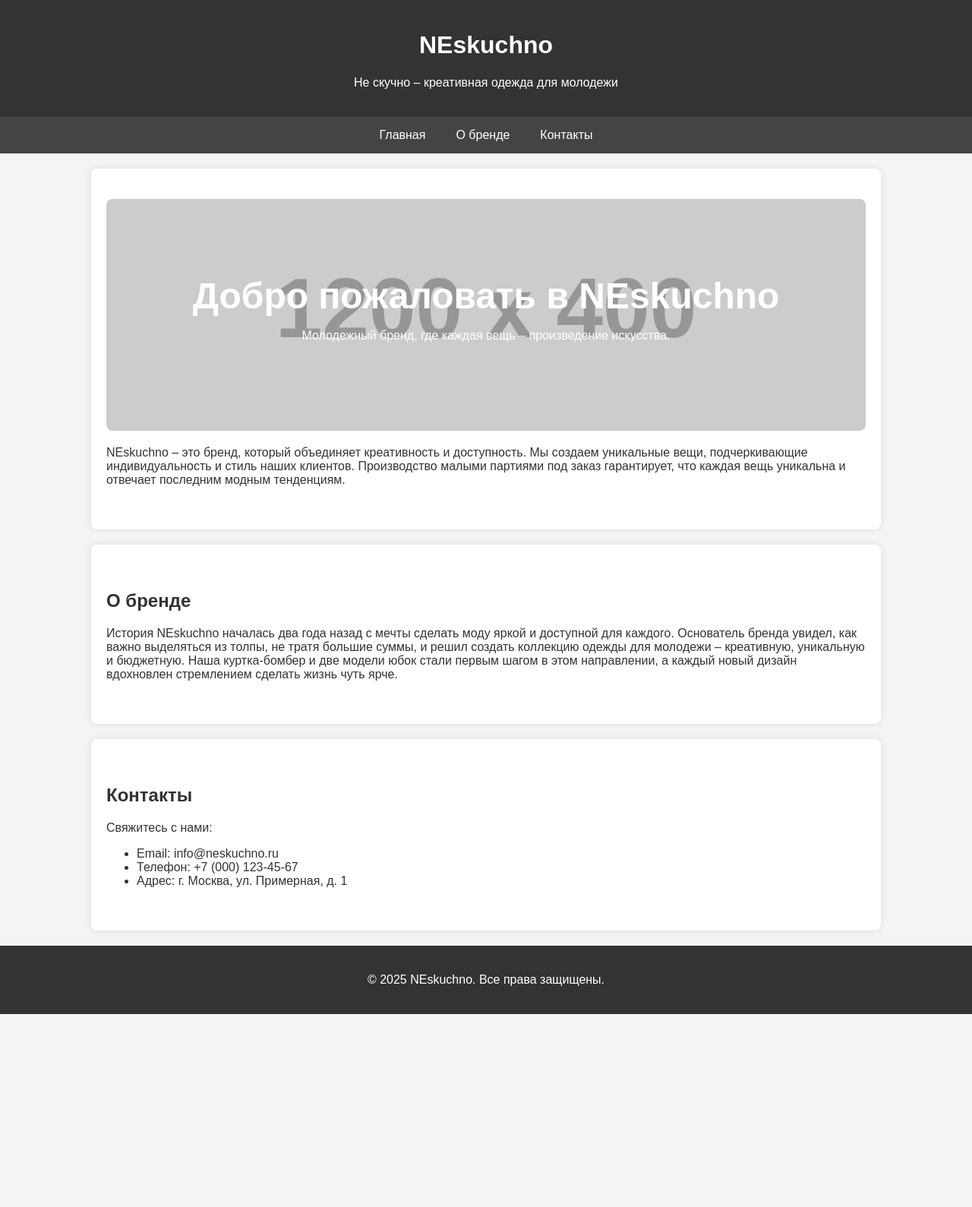
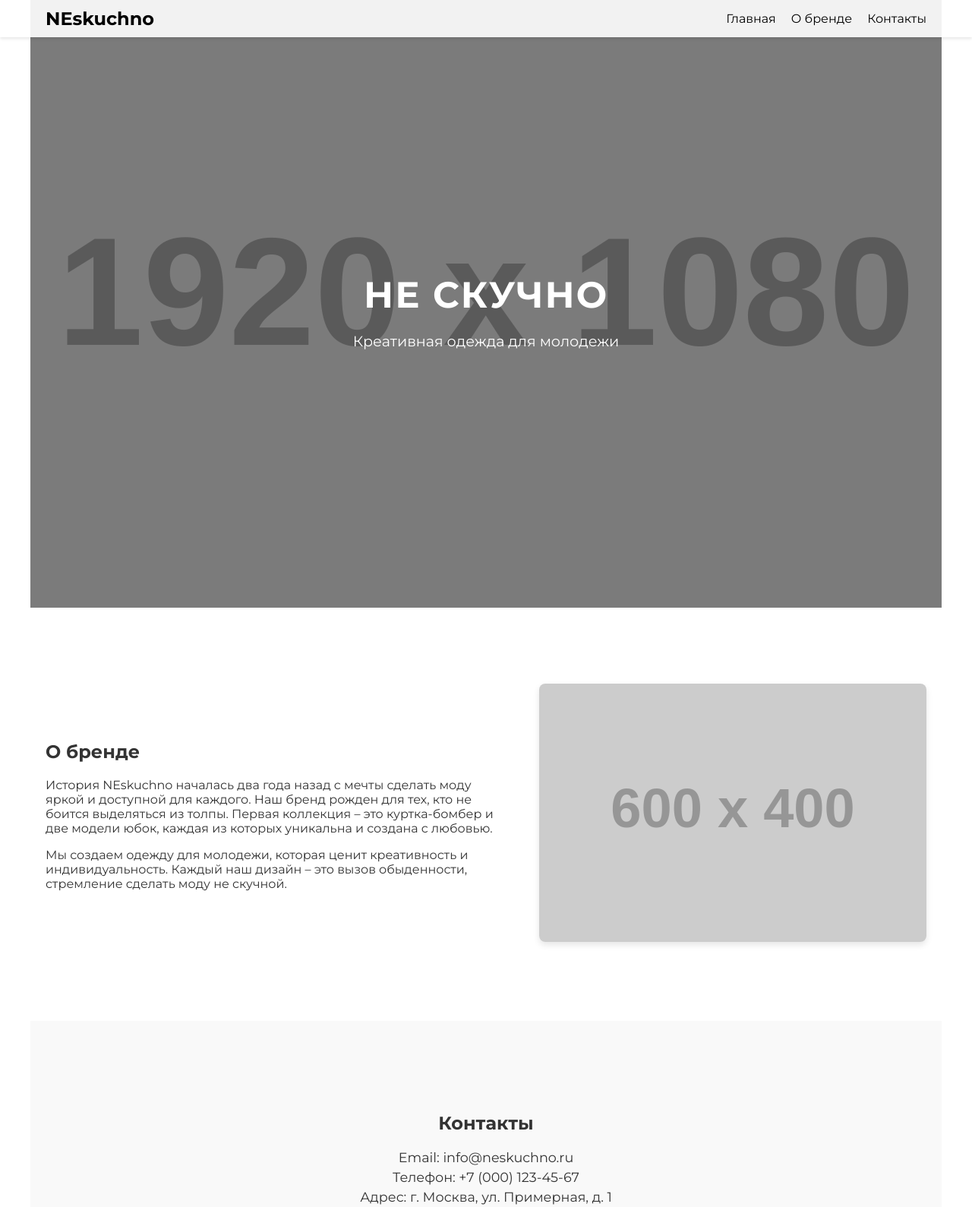
Before and after one commit to denpaulm/neskuchno, a plain HTML site: page index.html in a window 1280 px wide. Shown: the top 1589 px of the page at 76% size. Before the commit the page ends 1335 px from the top, so only its background shows below. Drawn offline with Linux system fonts and the light colour scheme; placeholder pictures from the web are drawn by us.

Commit message:
index.html

```diff
--- a/index.html
+++ b/index.html
@@ -4,95 +4,206 @@
   <meta charset="UTF-8">
   <meta name="viewport" content="width=device-width, initial-scale=1.0">
   <title>NEskuchno - Не скучно</title>
+  <!-- Подключение Google Fonts -->
+  <link rel="preconnect" href="https://fonts.googleapis.com">
+  <link rel="preconnect" href="https://fonts.gstatic.com" crossorigin>
+  <link href="https://fonts.googleapis.com/css2?family=Montserrat:wght@400;700&display=swap" rel="stylesheet">
   <style>
-    body {
-      font-family: Arial, sans-serif;
+    /* Общие стили */
+    * {
+      box-sizing: border-box;
+    }
+    body, html {
       margin: 0;
       padding: 0;
-      background-color: #f4f4f4;
+      font-family: 'Montserrat', sans-serif;
+      scroll-behavior: smooth;
       color: #333;
     }
+    a {
+      text-decoration: none;
+    }
+
+    /* Header и навигация */
     header {
-      background-color: #333;
+      position: fixed;
+      top: 0;
+      width: 100%;
+      z-index: 1000;
+      background: rgba(255, 255, 255, 0.9);
+      box-shadow: 0 2px 4px rgba(0,0,0,0.1);
+    }
+    .nav-container {
+      max-width: 1200px;
+      margin: auto;
+      display: flex;
+      justify-content: space-between;
+      align-items: center;
+      padding: 10px 20px;
+    }
+    .nav-container .logo {
+      font-size: 1.5em;
+      font-weight: 700;
+      color: #000;
+    }
+    nav ul {
+      list-style: none;
+      margin: 0;
+      padding: 0;
+      display: flex;
+    }
+    nav ul li {
+      margin-left: 20px;
+    }
+    nav ul li a {
+      color: #000;
+      font-weight: 500;
+      transition: color 0.3s;
+    }
+    nav ul li a:hover {
+      color: #888;
+    }
+
+    /* Секция Hero */
+    .hero {
+      height: 100vh;
+      background: url('https://via.placeholder.com/1920x1080') no-repeat center center/cover;
+      display: flex;
+      align-items: center;
+      justify-content: center;
+      position: relative;
+    }
+    .hero::after {
+      content: "";
+      position: absolute;
+      top: 0;
+      left: 0;
+      height: 100%;
+      width: 100%;
+      background: rgba(0,0,0,0.4);
+    }
+    .hero-content {
+      position: relative;
+      text-align: center;
       color: #fff;
+      z-index: 1;
+      max-width: 800px;
       padding: 20px;
+    }
+    .hero-content h1 {
+      font-size: 3em;
+      margin-bottom: 20px;
+      text-transform: uppercase;
+      letter-spacing: 2px;
+    }
+    .hero-content p {
+      font-size: 1.2em;
+      margin-bottom: 20px;
+    }
+
+    /* Секции страницы */
+    section {
+      padding: 100px 20px;
+      max-width: 1200px;
+      margin: auto;
+    }
+    #about .about {
+      display: flex;
+      flex-wrap: wrap;
+      align-items: center;
+      gap: 40px;
+    }
+    .about-text {
+      flex: 1 1 500px;
+    }
+    .about-img {
+      flex: 1 1 400px;
+    }
+    .about-img img {
+      width: 100%;
+      border-radius: 8px;
+      box-shadow: 0 4px 8px rgba(0,0,0,0.1);
+    }
+
+    /* Секция контактов */
+    .contacts {
+      background: #f9f9f9;
       text-align: center;
     }
-    nav {
-      display: flex;
-      justify-content: center;
-      background-color: #444;
-    }
-    nav a {
-      color: #fff;
-      text-decoration: none;
-      padding: 15px 20px;
-      display: block;
-    }
-    nav a:hover {
-      background-color: #555;
-    }
-    section {
-      padding: 40px 20px;
-      max-width: 1000px;
-      margin: 20px auto;
-      background-color: #fff;
-      border-radius: 8px;
-      box-shadow: 0 0 10px rgba(0,0,0,0.1);
-    }
-    .hero {
-      text-align: center;
-      background: url('https://via.placeholder.com/1200x400') no-repeat center center;
-      background-size: cover;
-      color: #fff;
-      padding: 100px 20px;
-      border-radius: 8px;
+    .contacts h2 {
       margin-bottom: 20px;
     }
-    .hero h1 {
-      font-size: 48px;
-      margin: 0;
+    .contacts p {
+      font-size: 1.1em;
+      margin: 5px 0;
     }
+
+    /* Footer */
     footer {
+      background: #333;
+      color: #fff;
       text-align: center;
       padding: 20px;
-      background-color: #333;
-      color: #fff;
+    }
+
+    /* Адаптивность */
+    @media (max-width: 768px) {
+      #about .about {
+        flex-direction: column;
+      }
     }
   </style>
 </head>
 <body>
+
+  <!-- Header и навигация -->
   <header>
-    <h1>NEskuchno</h1>
-    <p>Не скучно – креативная одежда для молодежи</p>
+    <div class="nav-container">
+      <a href="#home" class="logo">NEskuchno</a>
+      <nav>
+        <ul>
+          <li><a href="#home">Главная</a></li>
+          <li><a href="#about">О бренде</a></li>
+          <li><a href="#contacts">Контакты</a></li>
+        </ul>
+      </nav>
+    </div>
   </header>
-  <nav>
-    <a href="#home">Главная</a>
-    <a href="#about">О бренде</a>
-    <a href="#contacts">Контакты</a>
-  </nav>
-  <section id="home">
-    <div class="hero">
-      <h1>Добро пожаловать в NEskuchno</h1>
-      <p>Молодежный бренд, где каждая вещь – произведение искусства.</p>
+
+  <!-- Секция Hero -->
+  <section id="home" class="hero">
+    <div class="hero-content">
+      <h1>Не скучно</h1>
+      <p>Креативная одежда для молодежи</p>
     </div>
-    <p>NEskuchno – это бренд, который объединяет креативность и доступность. Мы создаем уникальные вещи, подчеркивающие индивидуальность и стиль наших клиентов. Производство малыми партиями под заказ гарантирует, что каждая вещь уникальна и отвечает последним модным тенденциям.</p>
   </section>
+
+  <!-- Секция О бренде -->
   <section id="about">
-    <h2>О бренде</h2>
-    <p>История NEskuchno началась два года назад с мечты сделать моду яркой и доступной для каждого. Основатель бренда увидел, как важно выделяться из толпы, не тратя большие суммы, и решил создать коллекцию одежды для молодежи – креативную, уникальную и бюджетную. Наша куртка-бомбер и две модели юбок стали первым шагом в этом направлении, а каждый новый дизайн вдохновлен стремлением сделать жизнь чуть ярче.</p>
+    <div class="about">
+      <div class="about-text">
+        <h2>О бренде</h2>
+        <p>История NEskuchno началась два года назад с мечты сделать моду яркой и доступной для каждого. Наш бренд рожден для тех, кто не боится выделяться из толпы. Первая коллекция – это куртка-бомбер и две модели юбок, каждая из которых уникальна и создана с любовью.</p>
+        <p>Мы создаем одежду для молодежи, которая ценит креативность и индивидуальность. Каждый наш дизайн – это вызов обыденности, стремление сделать моду не скучной.</p>
+      </div>
+      <div class="about-img">
+        <img src="https://via.placeholder.com/600x400" alt="О бренде NEskuchno">
+      </div>
+    </div>
   </section>
-  <section id="contacts">
+
+  <!-- Секция Контакты -->
+  <section id="contacts" class="contacts">
     <h2>Контакты</h2>
-    <p>Свяжитесь с нами:</p>
-    <ul>
-      <li>Email: info@neskuchno.ru</li>
-      <li>Телефон: +7 (000) 123-45-67</li>
-      <li>Адрес: г. Москва, ул. Примерная, д. 1</li>
-    </ul>
+    <p>Email: info@neskuchno.ru</p>
+    <p>Телефон: +7 (000) 123-45-67</p>
+    <p>Адрес: г. Москва, ул. Примерная, д. 1</p>
   </section>
+
+  <!-- Footer -->
   <footer>
     <p>&copy; 2025 NEskuchno. Все права защищены.</p>
   </footer>
+
 </body>
 </html>
```
